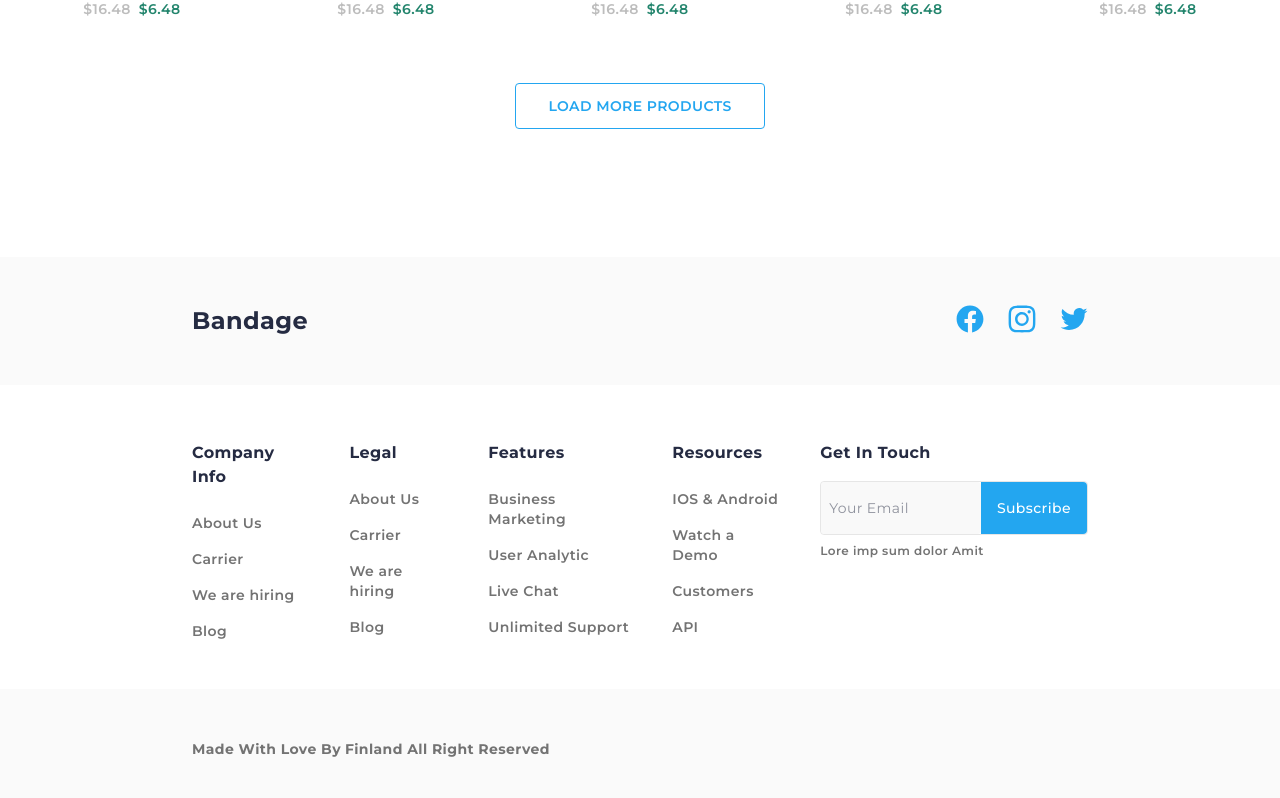
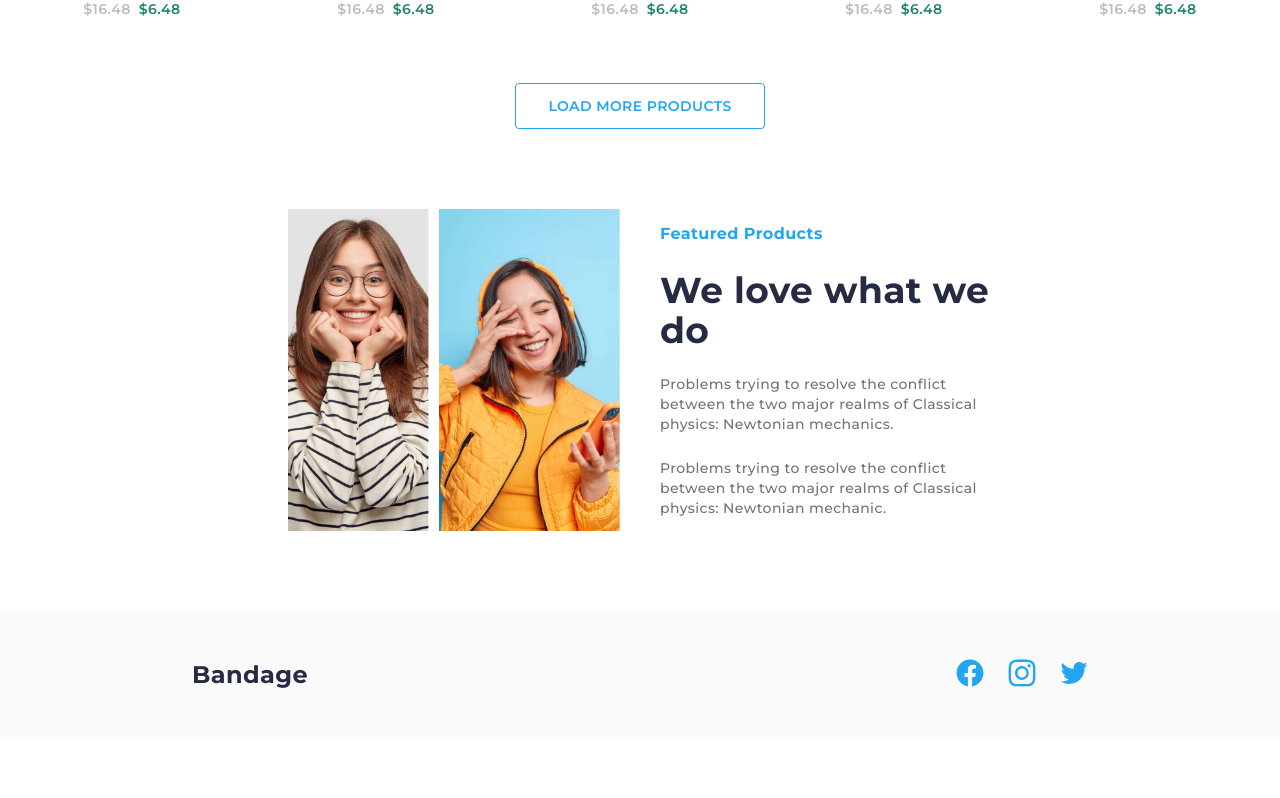
Before and after one commit to brrkrmn/e-commerce, a React app: page / in a window 1280 px wide. Shown: the part 2291-3089 px from the top of the page. Built offline with nearby package versions, Linux system fonts and the light colour scheme; the HTML template or start-up script is replaced by a standard one.

Commit message:
add about page

```diff
--- a/src/pages/HomePage/HomePage.tsx
+++ b/src/pages/HomePage/HomePage.tsx
@@ -1,4 +1,5 @@
 import Clients from "../../components/Clients/Clients";
+import AboutUs from "./components/AboutUs/AboutUs";
 import Category from "./components/Category/Category";
 import Hero from "./components/Hero/Hero";
 import Products from "./components/Products/Products";
@@ -10,6 +11,7 @@ const HomePage = () => {
       <Clients />
       <Category />
       <Products />
+      <AboutUs />
     </div>
   );
 };
--- /dev/null
+++ b/src/pages/HomePage/components/AboutUs/AboutUs.tsx
@@ -0,0 +1,26 @@
+const AboutUs = () => {
+  return (
+    <div className="w-full max-w-[1400px] flex flex-col-reverse items-center justify-center px-10 gap-10 md:flex-row xl:px-72 py-20">
+      <img
+        src="/src/assets/images/homepage/about-us-cover.png"
+        className="w-full flex-1 object-cover md:w-[40%]"
+      />
+      <div className="flex-1 flex flex-col items-start justify-start gap-6">
+        <h5 className="text-blue font-bold text-md">Featured Products</h5>
+        <h2 className="text-dark-blue text-4xl font-bold">
+          We love what we do
+        </h2>
+        <p className="text-gray text-sm font-medium">
+          Problems trying to resolve the conflict between the two major realms
+          of Classical physics: Newtonian mechanics.
+        </p>
+        <p className="text-gray text-sm font-medium">
+          Problems trying to resolve the conflict between the two major realms
+          of Classical physics: Newtonian mechanic.
+        </p>
+      </div>
+    </div>
+  );
+};
+
+export default AboutUs;
--- /dev/null
+++ b/src/pages/HomePage/components/AboutUs/index.ts
@@ -0,0 +1 @@
+export * from "./AboutUs";
--- a/src/pages/HomePage/components/Products/Products.tsx
+++ b/src/pages/HomePage/components/Products/Products.tsx
@@ -20,7 +20,7 @@ const Products = () => {
   const visibleProducts = isMdUp ? products.slice(0, 10) : products.slice(0, 8);
 
   return (
-    <div className="flex flex-col w-full max-w-[1400px] mx-auto items-center justify-start py-32 gap-16">
+    <div className="flex flex-col w-full max-w-[1400px] mx-auto items-center justify-start pt-32 gap-16">
       <div className="flex flex-col items-center justify-center px-10 gap-4">
         <h4 className="text-gray text-lg font-medium">Featured Products</h4>
         <h3 className="text-xl font-bold text-dark-blue px-10 text-center">
```
Also changed, not shown: src/assets/images/homepage/about-us-cover.png (added).
